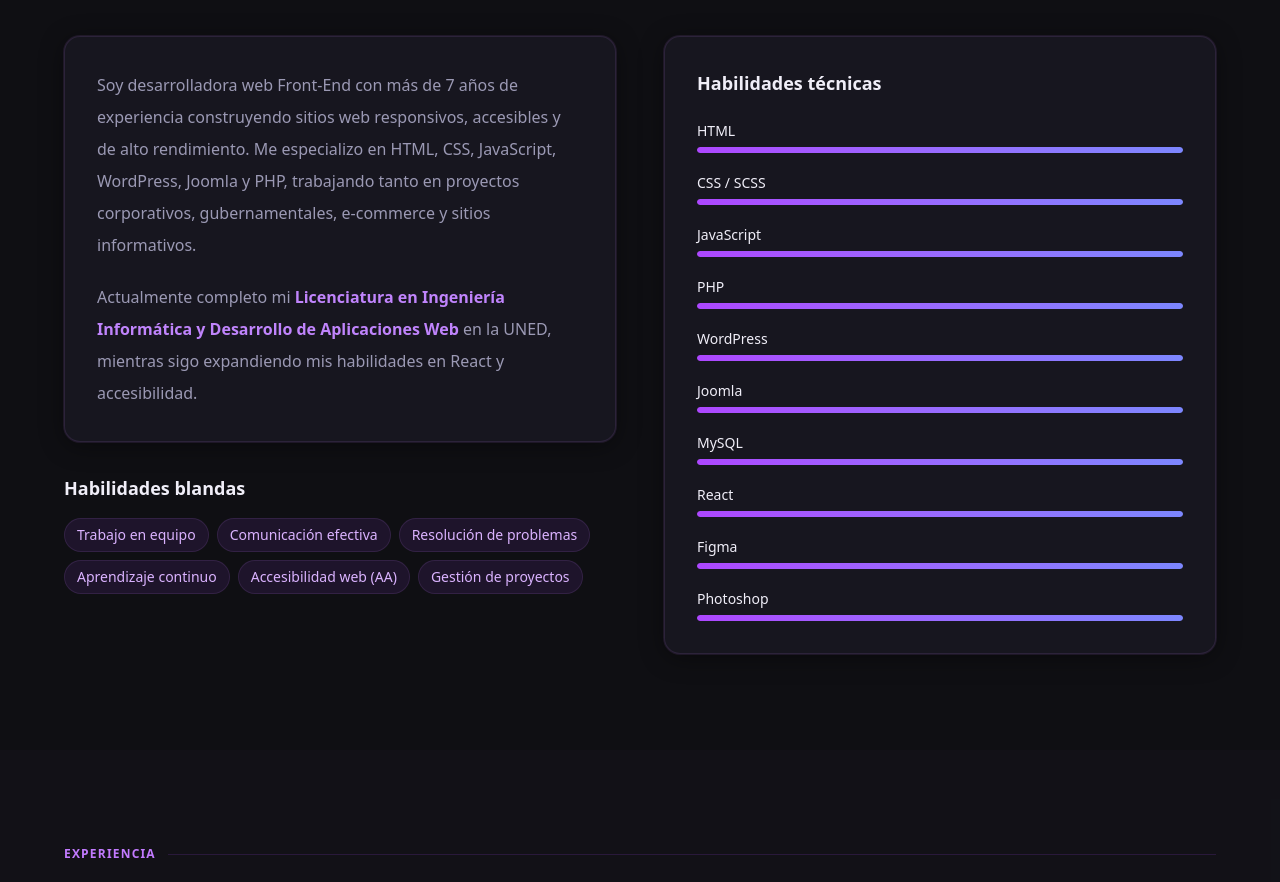
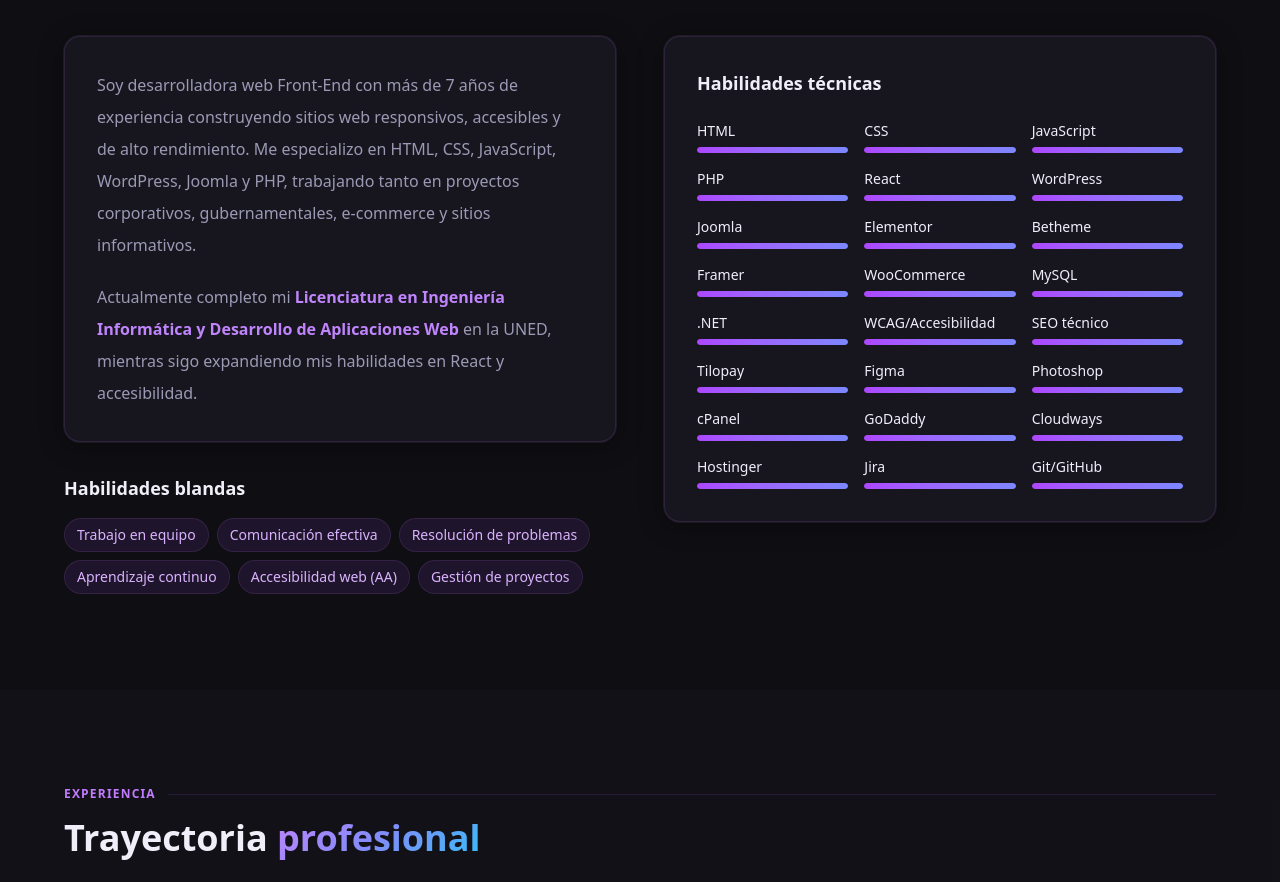
Before and after one commit to abifonseca15-rgb/portafolio, a React (Vite) app: page / in a window 1280 px wide. Shown: the part 980-1862 px from the top of the page. Built offline with nearby package versions, Linux system fonts and the light colour scheme.

Commit message:
Actualiza habilidades técnicas

```diff
--- a/components/About.jsx
+++ b/components/About.jsx
@@ -2,15 +2,29 @@ import React from 'react'
 
 const techSkills = [
   { name: "HTML", level: 100 },
-  { name: "CSS / SCSS", level: 100 },
+  { name: "CSS", level: 100 },
   { name: "JavaScript", level: 100 },
   { name: "PHP", level: 100 },
+  { name: "React", level: 100 },
   { name: "WordPress", level: 100 },
   { name: "Joomla", level: 100 },
+  { name: "Elementor", level: 100 },
+  { name: "Betheme", level: 100 },
+  { name: "Framer", level: 100 },
+  { name: "WooCommerce", level: 100 },
   { name: "MySQL", level: 100 },
-  { name: "React", level: 100 },
+  { name: ".NET", level: 100 },
+  { name: "WCAG/Accesibilidad", level: 100 },
+  { name: "SEO técnico", level: 100 },
+  { name: "Tilopay", level: 100 },
   { name: "Figma", level: 100 },
   { name: "Photoshop", level: 100 },
+  { name: "cPanel", level: 100 },
+  { name: "GoDaddy", level: 100 },
+  { name: "Cloudways", level: 100 },
+  { name: "Hostinger", level: 100 },
+  { name: "Jira", level: 100 },
+  { name: "Git/GitHub", level: 100 },
 ];
 
 const softSkills = [
@@ -84,7 +98,7 @@ export const About = () => {
           {/* Tech skills */}
           <div className="glow-card rounded-2xl bg-[#17161f] p-8 border border-purple-500/10">
             <h3 className="text-lg font-semibold text-[#f0eef8] mb-6">Habilidades técnicas</h3>
-            <div className="flex flex-col gap-5">
+            <div className="grid grid-cols-2 sm:grid-cols-3 gap-x-4 gap-y-4">
               {techSkills.map((skill) => (
                 <SkillBar key={skill.name} {...skill} />
               ))}
```
